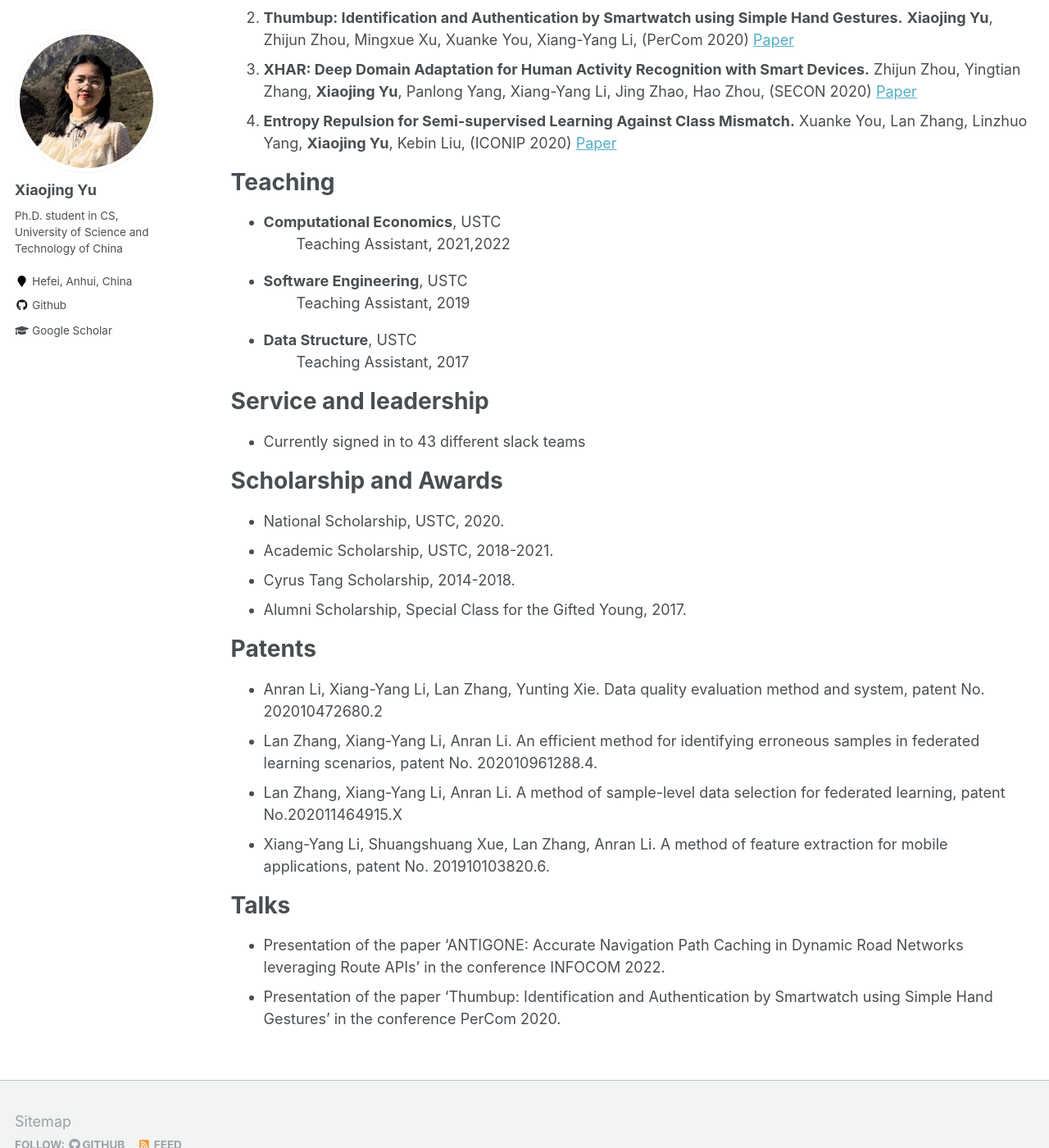
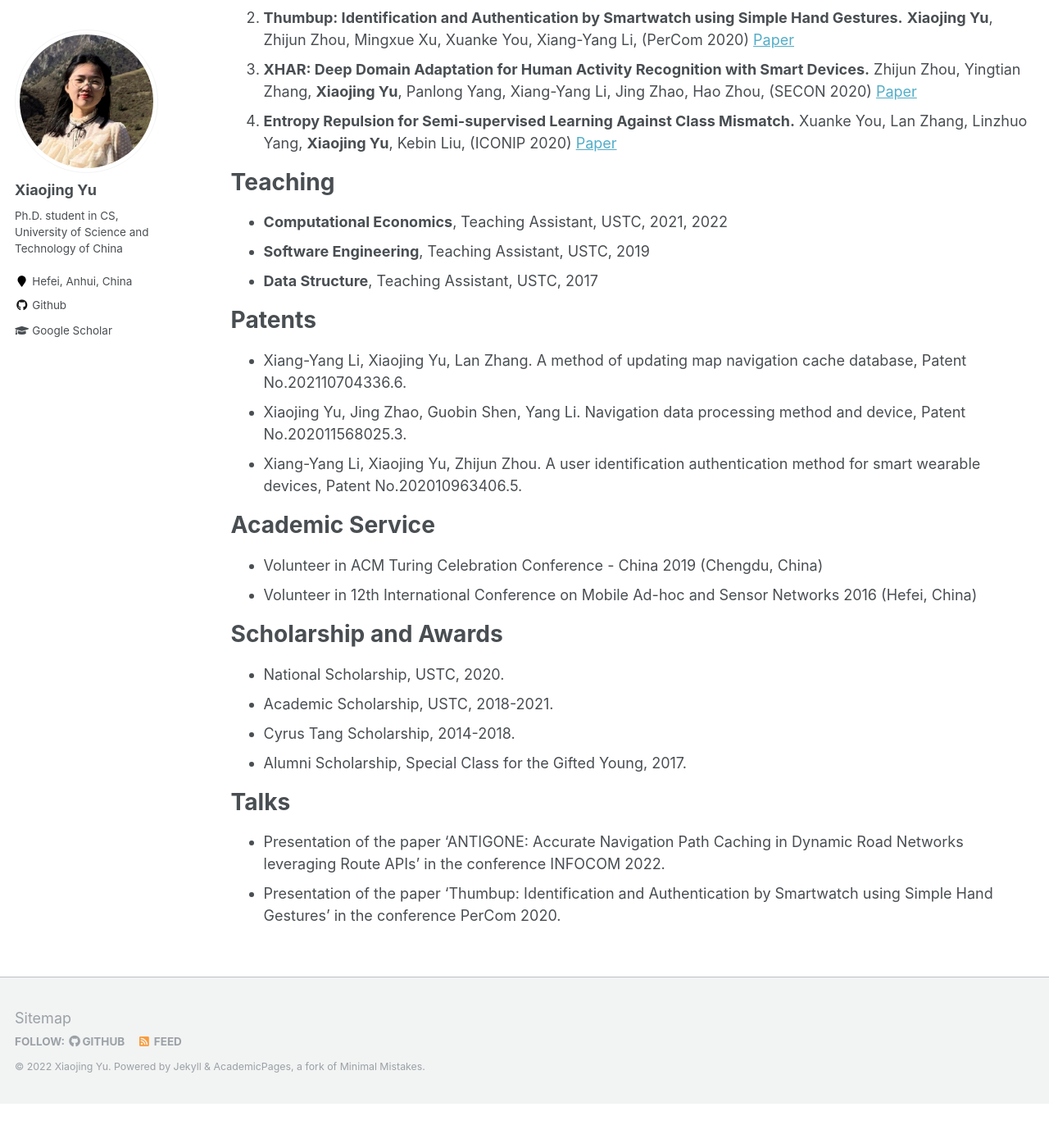
Before and after one commit to blairjing/blairjing.github.io, a Jekyll site: the page built from _pages/cv.md, in a window 1280 px wide and 1400 px high, scrolled down 812 px. Shown: the whole window at 82% size. Built offline with Jekyll 4.4.1, drawn with Linux system fonts in a browser that asks for light colours; after the commit the page ends 2158 px from its top, so only the background shows below that.

Commit message:
Update cv.md

```diff
--- a/_pages/cv.md
+++ b/_pages/cv.md
@@ -40,19 +40,23 @@ Publications
 
 Teaching
 ======
-* **Computational Economics**, USTC
-: Teaching Assistant, 2021,2022
-
-* **Software Engineering**, USTC
-: Teaching Assistant, 2019
-
-* **Data Structure**, USTC
-: Teaching Assistant, 2017
+* **Computational Economics**, Teaching Assistant, USTC, 2021, 2022
+* **Software Engineering**,  Teaching Assistant, USTC, 2019
+* **Data Structure**, Teaching Assistant, USTC, 2017
 
 
-Service and leadership
+Patents
 ======
-* Currently signed in to 43 different slack teams
+* Xiang-Yang Li, Xiaojing Yu, Lan Zhang. A method of updating map navigation cache database, Patent No.202110704336.6.
+* Xiaojing Yu, Jing Zhao, Guobin Shen, Yang Li. Navigation data processing method and device, Patent No.202011568025.3.
+* Xiang-Yang Li, Xiaojing Yu, Zhijun Zhou. A user identification authentication method for smart wearable devices, Patent No.202010963406.5.
+
+
+Academic Service
+======
+* Volunteer in ACM Turing Celebration Conference - China 2019 (Chengdu, China)
+* Volunteer in 12th International Conference on Mobile Ad-hoc and Sensor Networks 2016 (Hefei, China)
+
 
 Scholarship and Awards
 ======
@@ -61,12 +65,6 @@ Scholarship and Awards
 * Cyrus Tang Scholarship, 2014-2018.
 * Alumni Scholarship, Special Class for the Gifted Young, 2017.
 
-Patents
-======
-* Anran Li, Xiang-Yang Li, Lan Zhang, Yunting Xie. Data quality evaluation method and system, patent No. 202010472680.2
-* Lan Zhang, Xiang-Yang Li, Anran Li. An efficient method for identifying erroneous samples in federated learning scenarios, patent No. 202010961288.4.
-* Lan Zhang, Xiang-Yang Li, Anran Li. A method of sample-level data selection for federated learning, patent No.202011464915.X
-* Xiang-Yang Li, Shuangshuang Xue, Lan Zhang, Anran Li. A method of feature extraction for mobile applications, patent No. 201910103820.6.
 
 Talks
 ======
```
